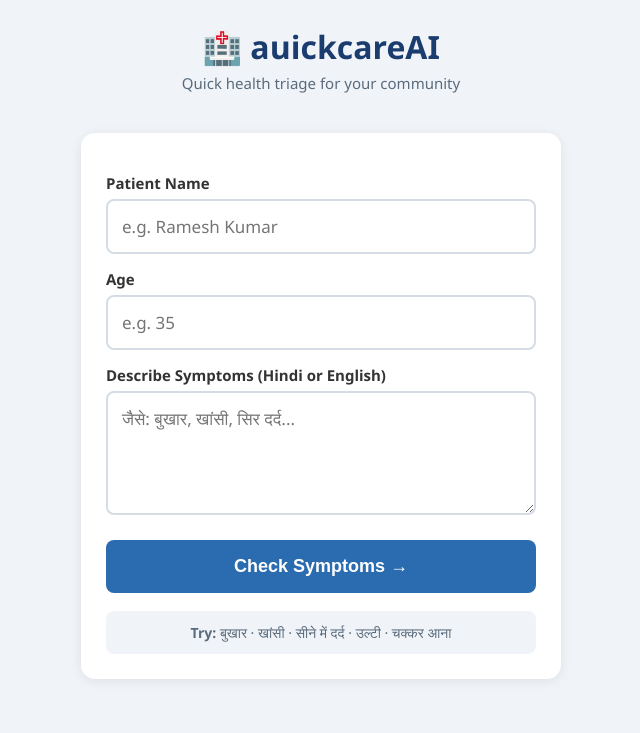
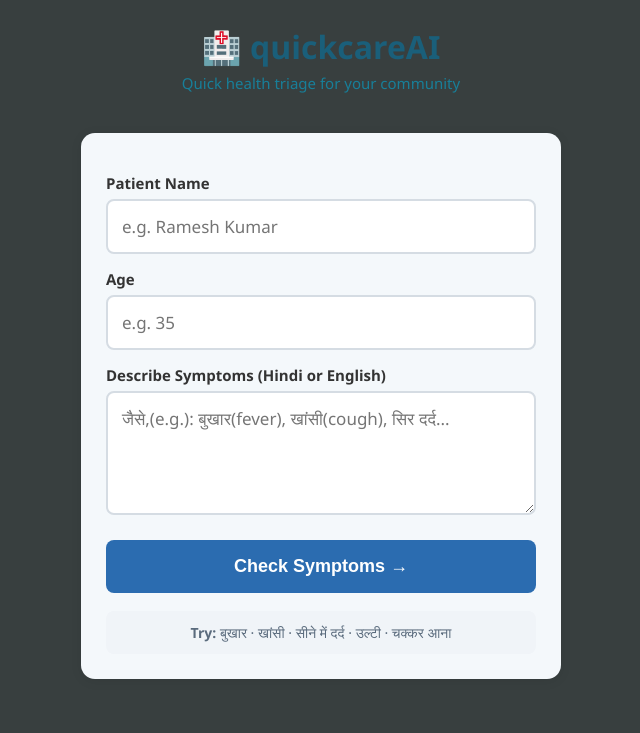
Before and after one commit to Prince-9x08/quickcareai, a Flask app: page / in a window 1280 px wide. Shown: the top 733 px of the page, without its empty margins (319-959 px from the left). Run offline with Flask 3, Linux system fonts and the light colour scheme.

Commit message:
Fix color scheme and dark mode override

```diff
--- a/app.py
+++ b/app.py
@@ -165,4 +165,4 @@ def submit():
     )
 
 if __name__ == '__main__':
-    app.run(debug=True)
+    app.run(debug=True, host='0.0.0.0', port=5000)
--- a/static/style.css
+++ b/static/style.css
@@ -4,7 +4,7 @@
 
 body {
     font-family: 'Segoe UI', Arial, sans-serif;
-    background-color: #f0f4f8;
+    background-color: #383f3f;
     margin: 0;
     padding: 0 15px 40px;
 }
@@ -17,20 +17,20 @@ body {
 .header h1 {
     margin: 0;
     font-size: 32px;
-    color: #1a3c6e;
+    color: #1a5f7a;
 }
 
 .tagline {
-    color: #5a6b7d;
+    color: #187f99;
     margin-top: 5px;
     font-size: 15px;
 }
 
 .container {
-    background: white;
+    background: #f4f8fb;
     padding: 25px;
     border-radius: 14px;
-    box-shadow: 0 2px 12px rgba(0,0,0,0.08);
+    box-shadow: 0 2px 12px rgba(0, 0, 0, 0.08);
     max-width: 480px;
     margin: 15px auto;
 }
--- a/templates/index.html
+++ b/templates/index.html
@@ -8,7 +8,7 @@
 </head>
 <body>
     <div class="header">
-        <h1>🏥 auickcareAI</h1>
+        <h1>🏥 quickcareAI</h1>
         <p class="tagline">Quick health triage for your community</p>
     </div>
 
@@ -32,12 +32,12 @@
                 required
             >
 
-            <label for="symptom_text">Describe Symptoms (Hindi or English)</label>
+            <label for="symptom_text(रोगलक्षण)">Describe Symptoms (Hindi or English)</label>
             <textarea
                 id="symptom_text"
                 name="symptom_text"
                 rows="4"
-                placeholder="जैसे: बुखार, खांसी, सिर दर्द..."
+                placeholder="जैसे,(e.g.): बुखार(fever), खांसी(cough), सिर दर्द..."
                 required
             ></textarea>
 
--- a/templates/result.html
+++ b/templates/result.html
@@ -8,7 +8,7 @@
 </head>
 <body>
     <div class="header">
-        <h1>🏥 ArogyaAI</h1>
+        <h1>🏥 quickcareAI</h1>
     </div>
 
     <div class="container">
```
